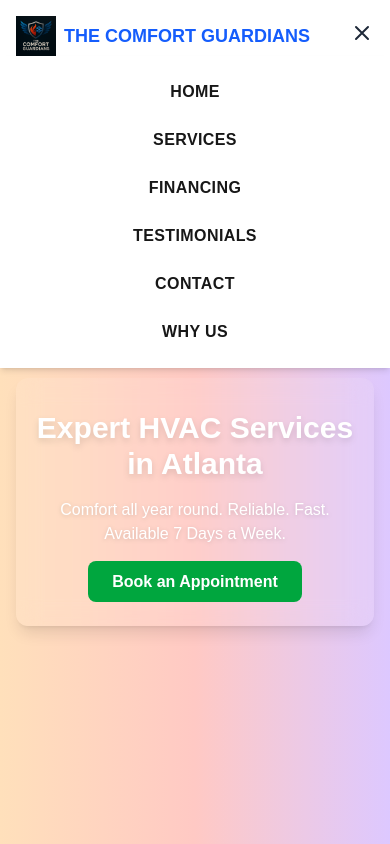
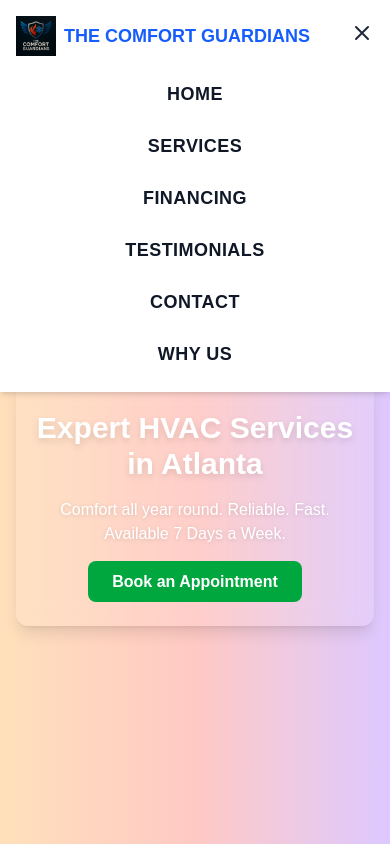
Before and after one commit to gerardinhoo/The-Comfort-Guardians, a Next.js app: page / in a window 390 px wide. Both pictures are taken after a click on the button "Toggle Menu". Shown: the top 844 px of the page. Built offline with nearby package versions, Linux system fonts and the light colour scheme.

Commit message:
Fix for mobile navs links

```diff
--- a/src/components/ContactForm.tsx
+++ b/src/components/ContactForm.tsx
@@ -62,7 +62,7 @@ export default function ContactForm() {
             <input
               type='text'
               {...register('name')}
-              className='w-full mt-1 p-3 border rounded focus:outline-none focus:ring-2 focus:ring-blue-400'
+              className='w-full mt-1 p-3 border rounded focus:outline-none focus:ring-2 focus:ring-blue-400 text-gray-900 placeholder-gray-500 bg-white'
             />
             {errors.name && (
               <p className='text-red-500 text-sm mt-1'>{errors.name.message}</p>
@@ -77,7 +77,7 @@ export default function ContactForm() {
             <input
               type='email'
               {...register('email')}
-              className='w-full mt-1 p-3 border rounded focus:outline-none focus:ring-2 focus:ring-blue-400'
+              className='w-full mt-1 p-3 border rounded focus:outline-none focus:ring-2 focus:ring-blue-400 text-gray-900 placeholder-gray-500 bg-white'
             />
             {errors.email && (
               <p className='text-red-500 text-sm mt-1'>
@@ -94,8 +94,9 @@ export default function ContactForm() {
             <input
               type='tel'
               {...register('phone')}
-              className='w-full mt-1 p-3 border rounded focus:outline-none focus:ring-2 focus:ring-blue-400'
+              className='w-full mt-1 p-3 border rounded focus:outline-none focus:ring-2 focus:ring-blue-400 text-gray-900 placeholder-gray-500 bg-white'
             />
+
             {errors.phone && (
               <p className='text-red-500 text-sm mt-1'>
                 {errors.phone.message}
@@ -110,7 +111,7 @@ export default function ContactForm() {
             </label>
             <textarea
               {...register('message')}
-              className='w-full mt-1 p-3 border rounded resize-none focus:outline-none focus:ring-2 focus:ring-blue-400'
+              className='w-full mt-1 p-3 border rounded focus:outline-none focus:ring-2 focus:ring-blue-400 text-gray-900 placeholder-gray-500 bg-white'
               rows={4}
             />
             {errors.message && (
--- a/src/components/Navbar.tsx
+++ b/src/components/Navbar.tsx
@@ -18,7 +18,7 @@ export default function Navbar() {
   }, []);
 
   const navLinkStyle =
-    'uppercase font-semibold tracking-wide hover:text-blue-600 transition-colors duration-200';
+    'uppercase font-semibold tracking-wide hover:text-blue-600 transition-colors duration-200 text-lg';
 
   return (
     <nav
@@ -35,7 +35,7 @@ export default function Navbar() {
             width={300}
             className='h-10 w-auto'
           />
-          <span className='font-bold text-blue-600 text-lg'>
+          <span className='font-bold text-blue-600 text-lg cursor-pointer'>
             THE COMFORT GUARDIANS
           </span>
         </Link>
@@ -85,7 +85,8 @@ export default function Navbar() {
       {/* Mobile Nav Menu */}
       {isOpen && (
         <div className='md:hidden bg-white shadow-md px-6 py-6'>
-          <div className='flex flex-col items-center space-y-6'>
+          <div className='flex flex-col items-center space-y-6 text-gray-900'>
+            {' '}
             <Link
               href='#home'
               onClick={() => setIsOpen(false)}
```
